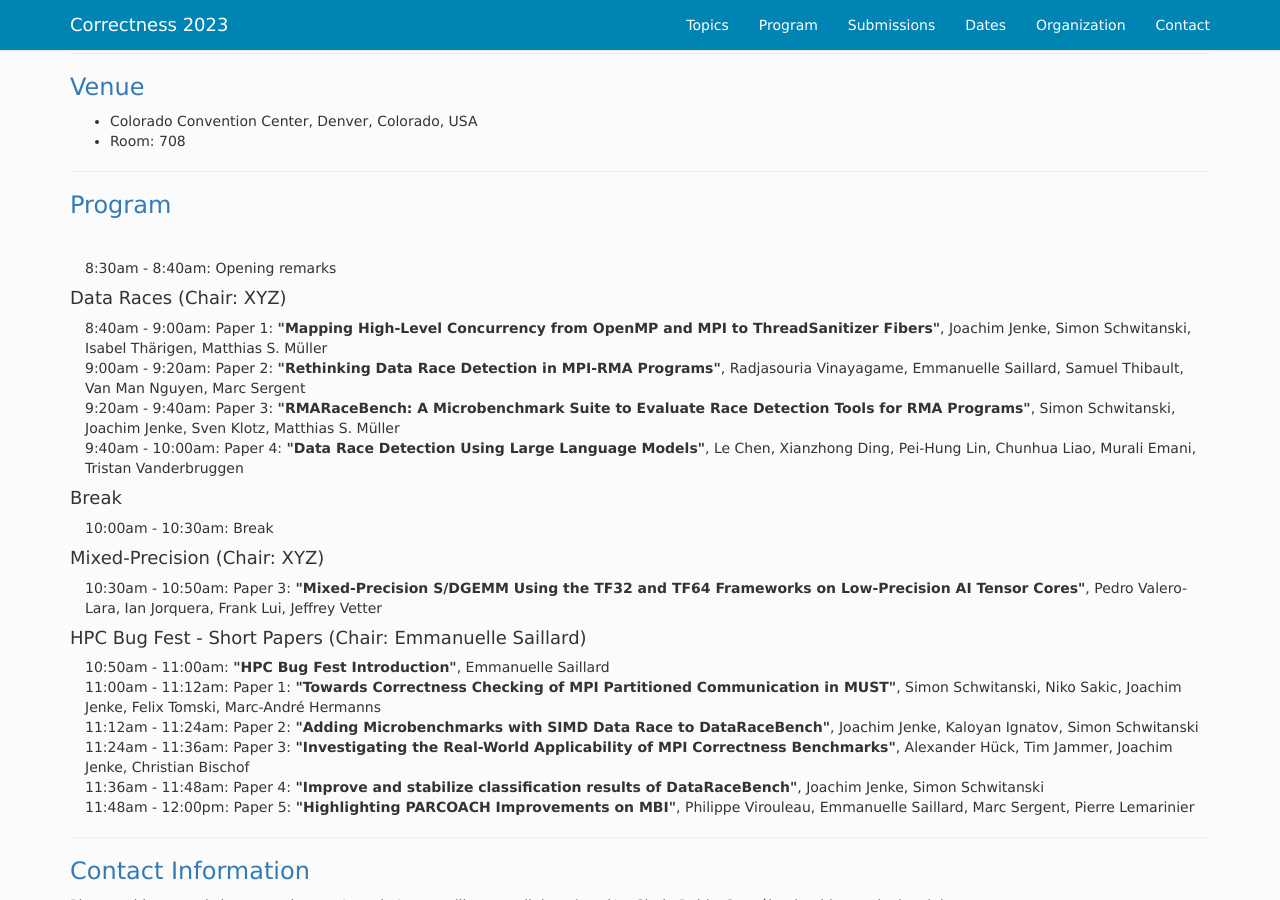
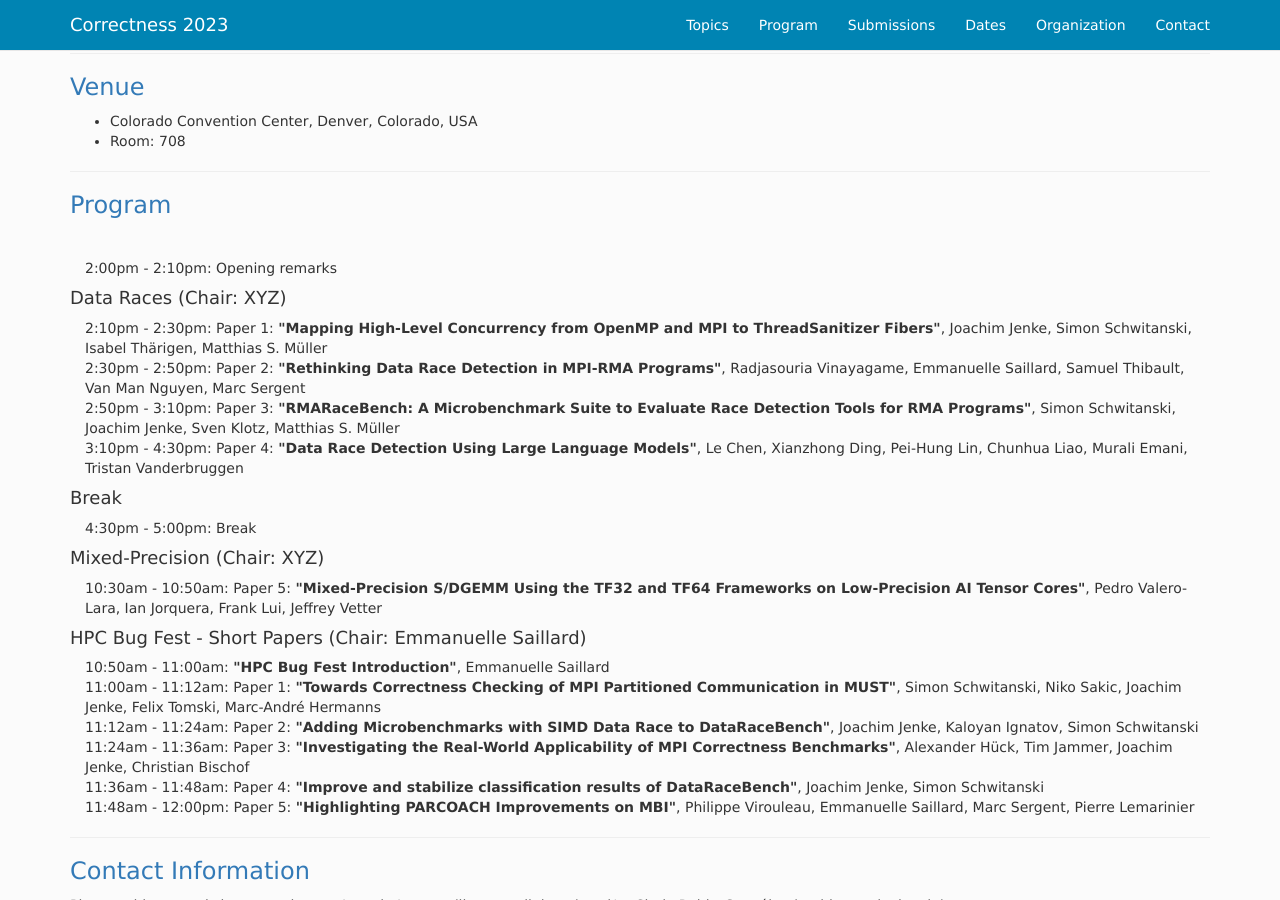
Before and after one commit to correctness-workshop/2023, a Jekyll site: the page built from index.md, in a window 1280 px wide and 900 px high, scrolled down 2866 px. Built offline with Jekyll 4.4.1, drawn with Linux system fonts in a browser that asks for light colours; nearby versions of some CDN libraries; the list of posts is cut into pages by our own code.

Commit message:
Update index.md

```diff
--- a/index.md
+++ b/index.md
@@ -149,31 +149,31 @@ All time zones are AOE.
 <br />
 
 <table>
-<tr><td width="15">  </td> <td>8:30am - 8:40am:  Opening remarks    </td> </tr>
+<tr><td width="15">  </td> <td>2:00pm - 2:10pm:  Opening remarks    </td> </tr>
 </table>
 
 #### Data Races (Chair: XYZ)
 <table>
-<tr><td width="15">  </td> <td>8:40am - 9:00am:  Paper 1:  <b>"Mapping High-Level Concurrency from OpenMP and MPI to ThreadSanitizer Fibers"</b>, Joachim Jenke, Simon Schwitanski, Isabel Thärigen, Matthias S. Müller </td> </tr>
+<tr><td width="15">  </td> <td>2:10pm - 2:30pm:  Paper 1:  <b>"Mapping High-Level Concurrency from OpenMP and MPI to ThreadSanitizer Fibers"</b>, Joachim Jenke, Simon Schwitanski, Isabel Thärigen, Matthias S. Müller </td> </tr>
 
-<tr><td width="15">  </td> <td>9:00am - 9:20am:  Paper 2: <b>"Rethinking Data Race Detection in MPI-RMA Programs"</b>, Radjasouria Vinayagame, Emmanuelle Saillard, Samuel Thibault, Van Man Nguyen, Marc Sergent
+<tr><td width="15">  </td> <td>2:30pm - 2:50pm:  Paper 2: <b>"Rethinking Data Race Detection in MPI-RMA Programs"</b>, Radjasouria Vinayagame, Emmanuelle Saillard, Samuel Thibault, Van Man Nguyen, Marc Sergent
  </td> </tr>
 
-<tr><td width="15">  </td> <td>9:20am - 9:40am:  Paper 3: <b>"RMARaceBench: A Microbenchmark Suite to Evaluate Race Detection Tools for RMA Programs"</b>, Simon Schwitanski, Joachim Jenke, Sven Klotz, Matthias S. Müller
+<tr><td width="15">  </td> <td>2:50pm - 3:10pm:  Paper 3: <b>"RMARaceBench: A Microbenchmark Suite to Evaluate Race Detection Tools for RMA Programs"</b>, Simon Schwitanski, Joachim Jenke, Sven Klotz, Matthias S. Müller
  </td> </tr>
 
-<tr><td width="15">  </td> <td>9:40am - 10:00am:  Paper 4: <b>"Data Race Detection Using Large Language Models"</b>, Le Chen, Xianzhong Ding, Pei-Hung Lin, Chunhua Liao, Murali Emani, Tristan Vanderbruggen
+<tr><td width="15">  </td> <td>3:10pm - 4:30pm:  Paper 4: <b>"Data Race Detection Using Large Language Models"</b>, Le Chen, Xianzhong Ding, Pei-Hung Lin, Chunhua Liao, Murali Emani, Tristan Vanderbruggen
  </td> </tr>
 </table>
 
 #### Break
 <table>
-<tr><td width="15">  </td> <td> 10:00am - 10:30am:  Break </td> </tr>
+<tr><td width="15">  </td> <td> 4:30pm - 5:00pm:  Break </td> </tr>
 </table>
 
 #### Mixed-Precision (Chair: XYZ)
 <table>
-<tr><td width="15">  </td> <td>10:30am - 10:50am:  Paper 3: <b>"Mixed-Precision S/DGEMM Using the TF32 and TF64 Frameworks on Low-Precision AI Tensor Cores"</b>, Pedro Valero-Lara, Ian Jorquera, Frank Lui, Jeffrey Vetter </td> </tr>
+<tr><td width="15">  </td> <td>10:30am - 10:50am:  Paper 5: <b>"Mixed-Precision S/DGEMM Using the TF32 and TF64 Frameworks on Low-Precision AI Tensor Cores"</b>, Pedro Valero-Lara, Ian Jorquera, Frank Lui, Jeffrey Vetter </td> </tr>
 </table>
 
 #### HPC Bug Fest - Short Papers (Chair: Emmanuelle Saillard)
```
